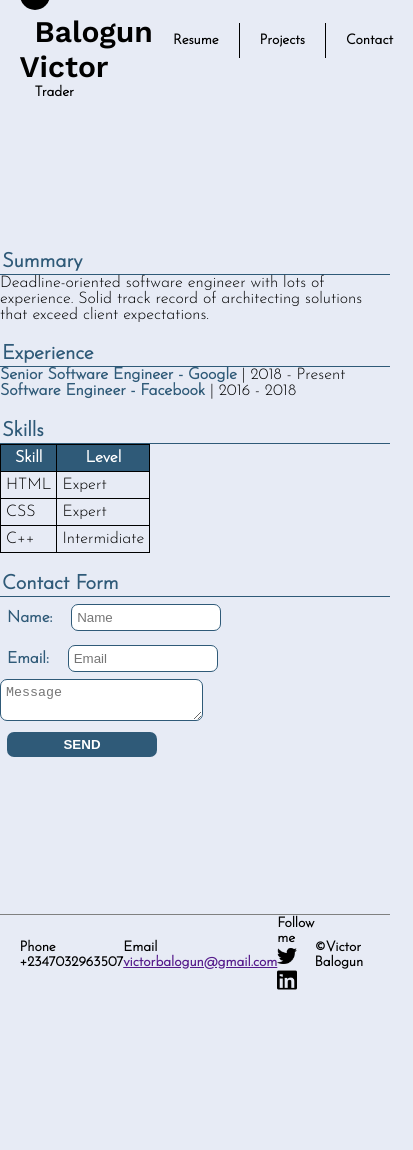
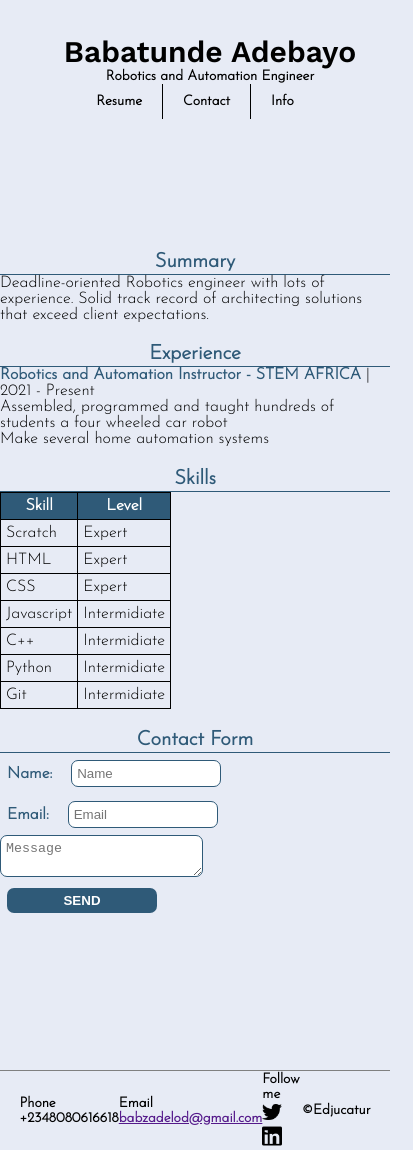
Before and after one commit to Ade3ayo/CV, a plain HTML site: page resume.html in a window 390 px wide. Shown: the whole page, 413 px wide, since content can reach past the window. Before the commit the page ends 994 px from the top, so only its background shows below. Drawn offline with nearby package versions, Linux system fonts and the light colour scheme.

Commit message:
all commit

```diff
--- a/resume.html
+++ b/resume.html
@@ -16,14 +16,14 @@
 		<header id="header">
             <div class="home">
                 <a href="portfolio.html"><div class="logo"></div>
-                <h1>Balogun Victor</h1></a>
-                <p>Trader</p>
+                <h1>Babatunde Adebayo</h1></a>
+                <p>Robotics and Automation Engineer</p>
             </div>
 
             <nav id="navbar">
                 <p><a href="resume.html">resume</a></p>
-                <p><a href="">projects</a></p>
-                <p><a href="">contact</a></p>
+                <p><a href="resume.html#contact-form">contact</a></p>
+                <p><a href="#footer">info</a></p>
             </nav>
         </header>
 
@@ -32,16 +32,19 @@
             <section>
                 <section>
                 <h2 class="sum">Summary</h2>
-                Deadline-oriented software engineer with lots of experience. Solid track record of architecting solutions that exceed client expectations.</p>
+                Deadline-oriented Robotics engineer with lots of experience. Solid track record of architecting solutions that exceed client expectations.</p>
                 </section>
                 <section>
                 <h2 class="sum">Experience</h2>
                 <ul id="experience">
                     <li>
-                        <b>Senior Software Engineer - Google</b> | 2018 - Present
+                        <b>Robotics and Automation Instructor - STEM AFRICA</b> | 2021 - Present
                     </li>
                     <li>
-                        <b> Software Engineer - Facebook</b> | 2016 - 2018
+                        Assembled, programmed and taught hundreds of students a four wheeled car robot
+                    </li>
+                    <li>
+                        Make several home automation systems
                     </li>
                 </ul>
                 </section>
@@ -51,9 +54,13 @@
                 <h2 class="sum">Skills</h2>
                 <table id="skills">
                     <tr><th>Skill</th><th>Level</th></tr>
+                    <tr><td>Scratch</td><td>Expert</td></tr>
                     <tr><td>HTML</td><td>Expert</td></tr>
                     <tr><td>CSS</td><td>Expert</td></tr>
+                    <tr><td>Javascript</td><td>Intermidiate</td></tr>
                     <tr><td>C++</td><td>Intermidiate</td></tr>
+                    <tr><td>Python</td><td>Intermidiate</td></tr>
+                    <tr><td>Git</td><td>Intermidiate</td></tr>
                 </table>
                 </section>
 
@@ -71,15 +78,14 @@
 
         </main>
 
-
-        <footer>
+        <footer id="footer">
             <div>
                 <p class="bold">Phone</p>
-                <p>+2347032963507</p>
+                <p>+2348080616618</p>
             </div>
             <div>
                 <p class="bold">Email</p>
-                <p><a href="">victorbalogun@gmail.com</a></p>
+                <p><a href="">babzadelod@gmail.com</a></p>
             </div>
             <div class="follow">
                 <p>Follow me</p>
@@ -87,7 +93,7 @@
                 <a href=""><img alt="linkedin" src="linkedin.png"></a>
             </div>
             <p>
-                ©Victor Balogun</p>
+                ©Edjucatur</p>
         </footer>
 	</body>
 </html>
--- a/styles.css
+++ b/styles.css
@@ -92,6 +92,7 @@ border-radius: 50%;
 height: 450px;
 width: 450px;
 background: rgb(168, 165, 165);
+object-fit: contain;
 }
 
 .hello {
@@ -276,3 +277,32 @@ input, label {
 .summary img:hover {
     transform: scale(1.3);
 }
+
+
+@media screen and (max-width: 480px){
+
+    #header{
+        display: flex;
+        flex-direction: column;
+    }
+
+    .home *{
+        text-align: center;
+        display: block;
+        width: 100%;
+    }
+    .logo{
+        visibility: hidden;
+    }
+
+    main{
+        display: flex;
+        flex-direction: column-reverse;
+        align-items: center;
+    }
+
+    h1, h2{
+        text-align: center;
+    }
+
+}
```
Also changed, not shown: portfolio.html (+11 -11 lines), Idan-removebg2.png (deleted), edjucator bgrm.png (added).
